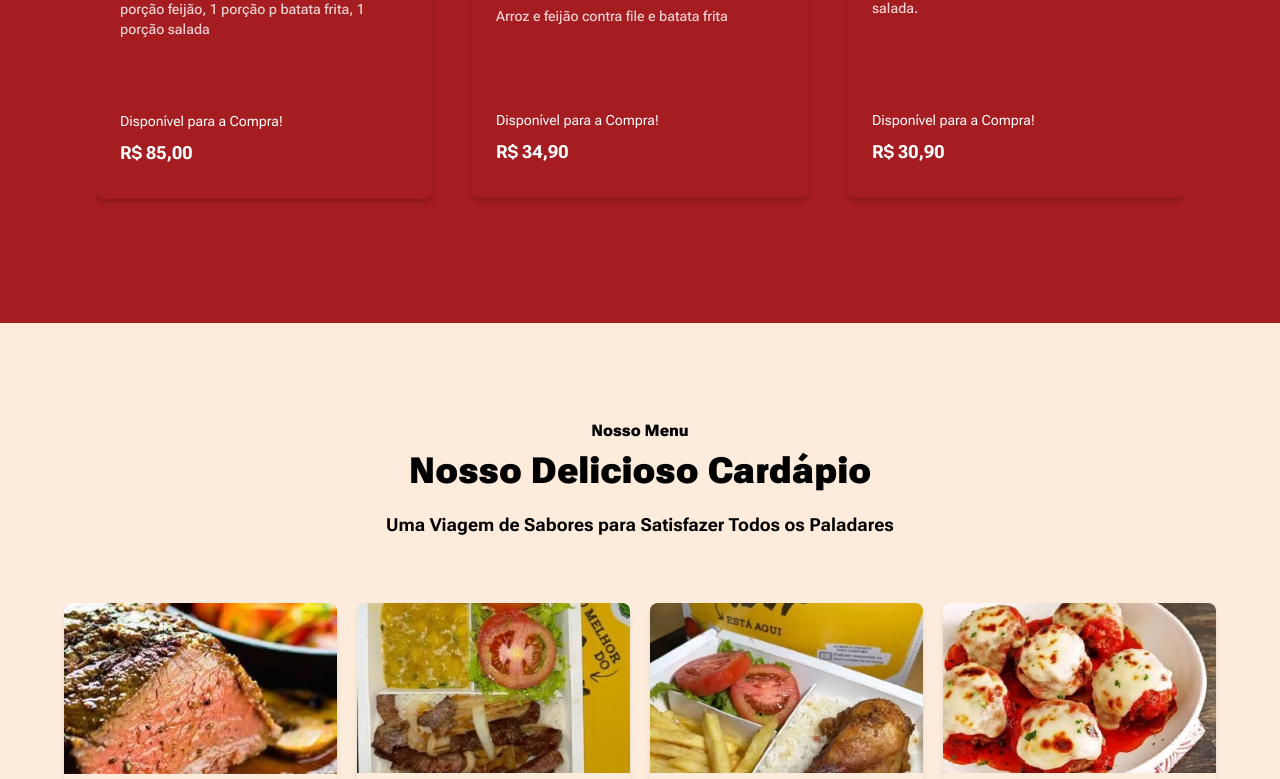
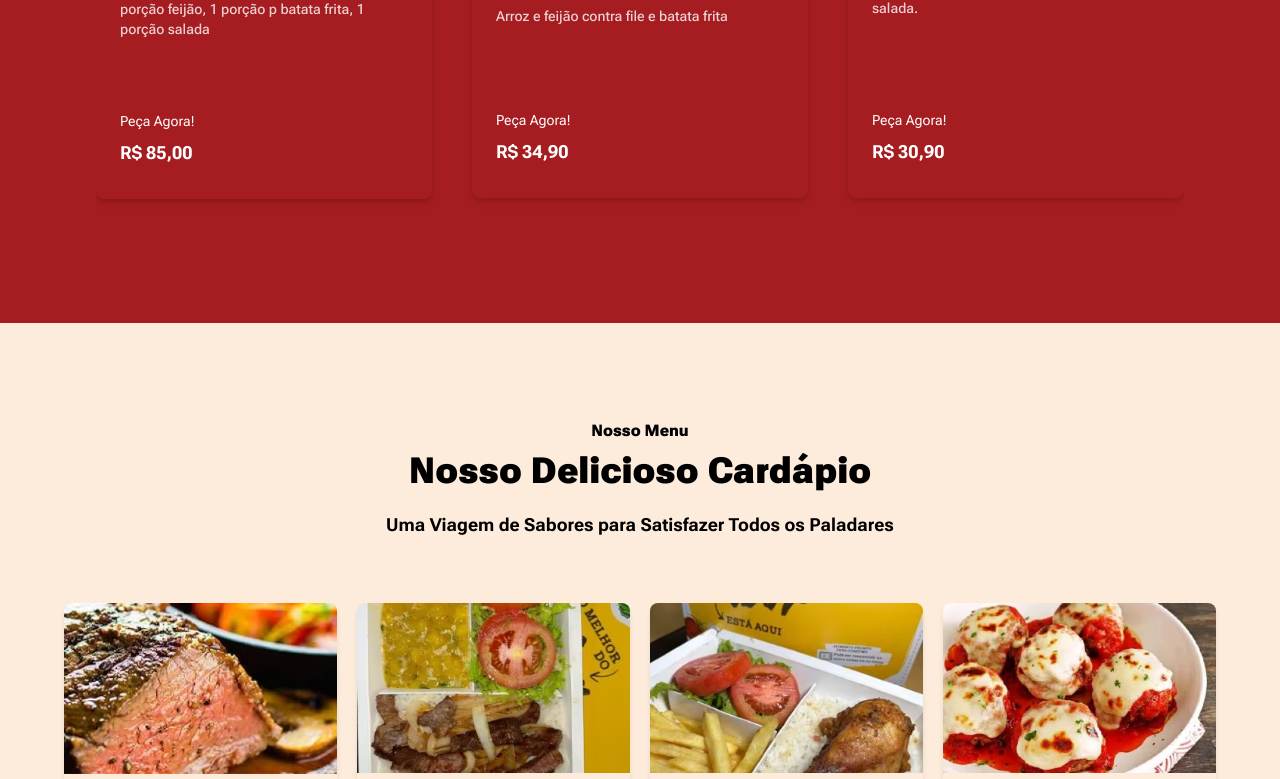
Before and after one commit to DevWeDesc/Vadao, a Next.js app: page / in a window 1280 px wide. Shown: the part 1901-2680 px from the top of the page. Built offline with nearby package versions, Linux system fonts and the light colour scheme.

Commit message:
Editando Frase

```diff
--- a/src/components/CardMenu.tsx
+++ b/src/components/CardMenu.tsx
@@ -85,7 +85,7 @@ export const CardMenu = ({
           </p>
         </div>
         <p className={` font-normal ${isVertical ? "text-sm" : "text-xs"}`}>
-          {!href ? "Prato Indisponível!!" : "Disponível para a Compra!"}
+          {!href ? "Prato Indisponível!!" : "Peça Agora!"}
         </p>
         <p
           className={` font-bold ${
```
